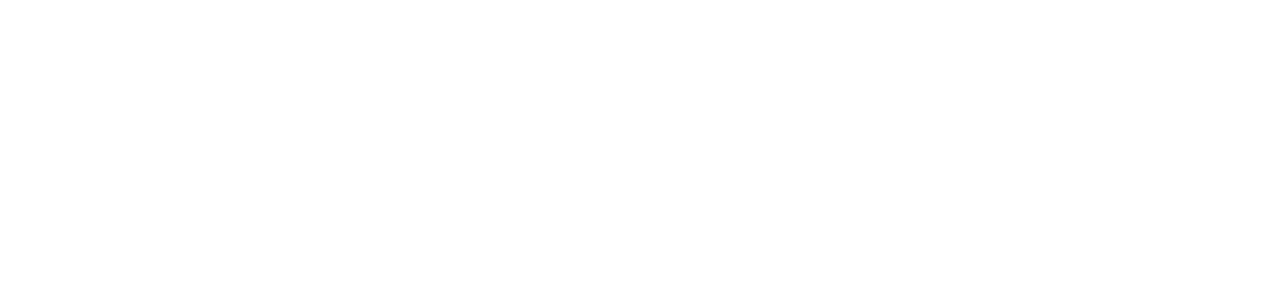
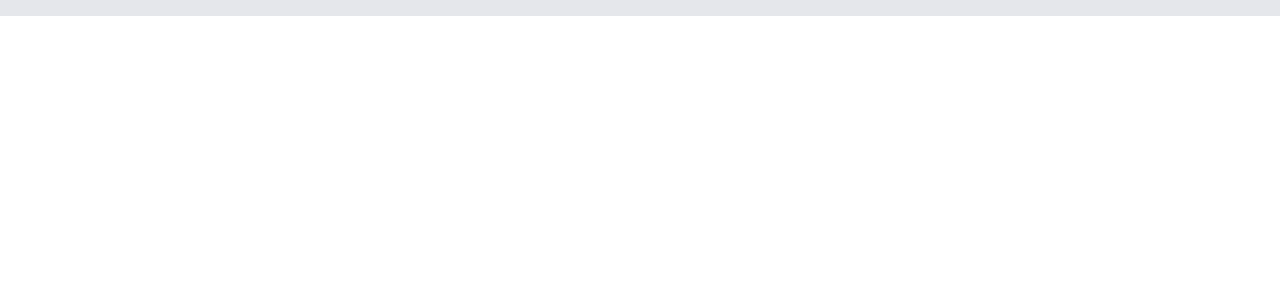
Before and after one commit to ahmadRamadhan-dotcom/taxpal-clone-vue, a Vue app: page /register in a window 1280 px wide. Before the commit this address had no page. Shown: the top 300 px of the page. Built offline with nearby package versions, Linux system fonts and the light colour scheme.

Commit message:
feat: register page

```diff
--- a/src/router/index.js
+++ b/src/router/index.js
@@ -12,6 +12,11 @@
     name: "Sign",
     component: () => import("~/views/SignInView.vue"),
   },
+  {
+    path: "/register",
+    name: "Register",
+    component: () => import("~/views/RegisterView.vue"),
+  },
 ];
 
 const router = createRouter({
--- /dev/null
+++ b/src/views/RegisterView.vue
@@ -0,0 +1,3 @@
+<template>
+  <div class="border-8"></div>
+</template>
```
